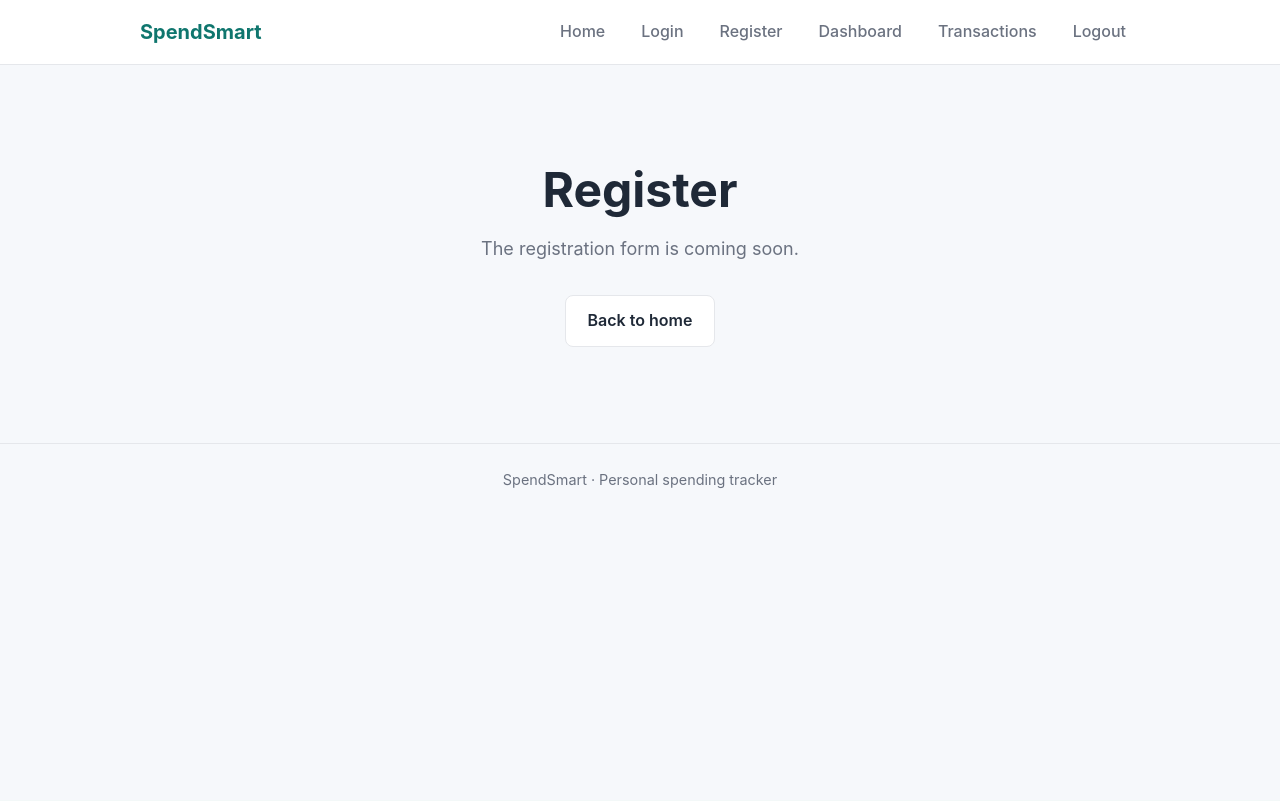
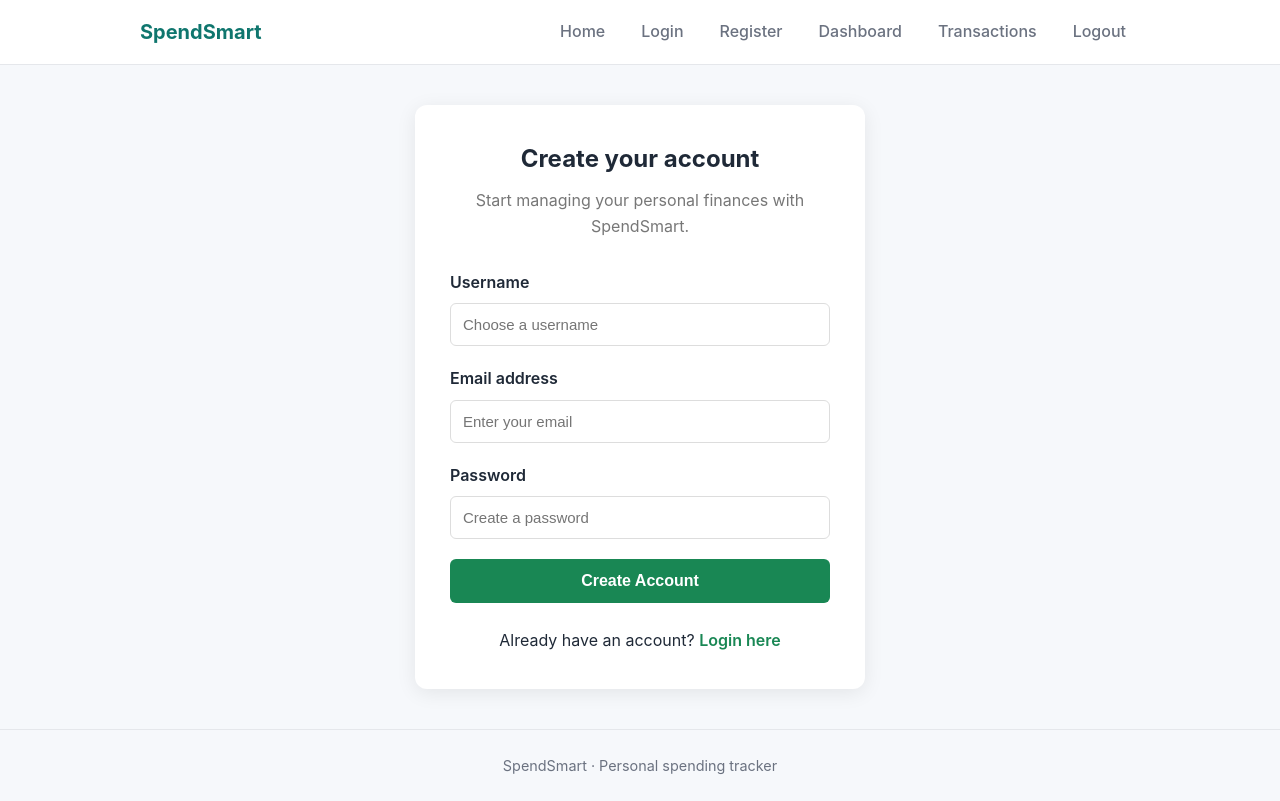
Before and after one commit to raialiakbar/SpendSmart, a Flask app: page /register in a window 1280 px wide. Before the commit the page ends 488 px from the top, so only its background shows below. Run offline with Flask 3, Linux system fonts and the light colour scheme.

Commit message:
Create registration page

```diff
--- a/app/static/css/style.css
+++ b/app/static/css/style.css
@@ -58,3 +58,84 @@ header { background: var(--surface); border-bottom: 1px solid var(--border); }
 }
 
 footer { border-top: 1px solid var(--border); padding: 24px 0; text-align: center; color: var(--muted); font-size: 0.9rem; }
+
+
+/* Registration Page */
+
+.register-section {
+    display: flex;
+    justify-content: center;
+    align-items: center;
+    min-height: 70vh;
+    padding: 40px 20px;
+}
+
+.register-card {
+    width: 100%;
+    max-width: 450px;
+    padding: 35px;
+    background: white;
+    border-radius: 12px;
+    box-shadow: 0 4px 20px rgba(0, 0, 0, 0.08);
+}
+
+.register-card h1 {
+    text-align: center;
+    margin-bottom: 10px;
+}
+
+.register-subtitle {
+    text-align: center;
+    color: #777;
+    margin-bottom: 30px;
+}
+
+.form-group {
+    display: flex;
+    flex-direction: column;
+    margin-bottom: 20px;
+}
+
+.form-group label {
+    margin-bottom: 8px;
+    font-weight: 600;
+}
+
+.form-group input {
+    padding: 12px;
+    border: 1px solid #ddd;
+    border-radius: 6px;
+    font-size: 15px;
+}
+
+.form-group input:focus {
+    outline: none;
+    border-color: #198754;
+}
+
+.register-button {
+    width: 100%;
+    padding: 13px;
+    background-color: #198754;
+    color: white;
+    border: none;
+    border-radius: 6px;
+    font-size: 16px;
+    font-weight: 600;
+    cursor: pointer;
+}
+
+.register-button:hover {
+    background-color: #146c43;
+}
+
+.login-link {
+    text-align: center;
+    margin-top: 25px;
+}
+
+.login-link a {
+    color: #198754;
+    text-decoration: none;
+    font-weight: 600;
+}
--- a/app/templates/register.html
+++ b/app/templates/register.html
@@ -3,11 +3,47 @@
 {% block title %}Register - SpendSmart{% endblock %}
 
 {% block content %}
-  <section class="hero">
-    <h1>Register</h1>
-    <p>The registration form is coming soon.</p>
-    <div class="hero-actions">
-      <a href="{{ url_for('main.index') }}" class="btn btn-outline">Back to home</a>
-    </div>
-  </section>
+
+<section class="register-section">
+
+  <div class="register-card">
+
+    <h1>Create your account</h1>
+
+    <p class="register-subtitle">
+      Start managing your personal finances with SpendSmart.
+    </p>
+
+    <form method="POST">
+
+      <div class="form-group">
+        <label for="username">Username</label>
+        <input type="text" id="username" name="username" placeholder="Choose a username" required>
+      </div>
+
+      <div class="form-group">
+        <label for="email">Email address</label>
+        <input type="email" id="email" name="email" placeholder="Enter your email" required>
+      </div>
+
+      <div class="form-group">
+        <label for="password">Password</label>
+        <input type="password" id="password" name="password" placeholder="Create a password" required>
+      </div>
+
+      <button type="submit" class="register-button">
+        Create Account
+      </button>
+
+    </form>
+
+    <p class="login-link">
+      Already have an account?
+      <a href="{{ url_for('main.login') }}">Login here</a>
+    </p>
+
+  </div>
+
+</section>
+
 {% endblock %}
```
